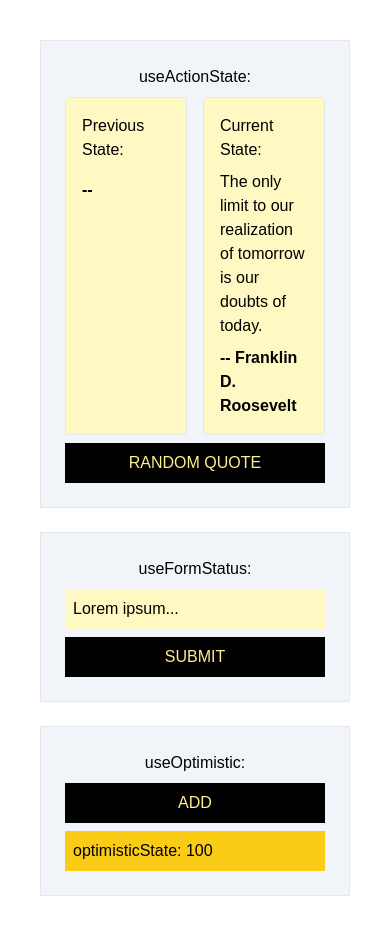
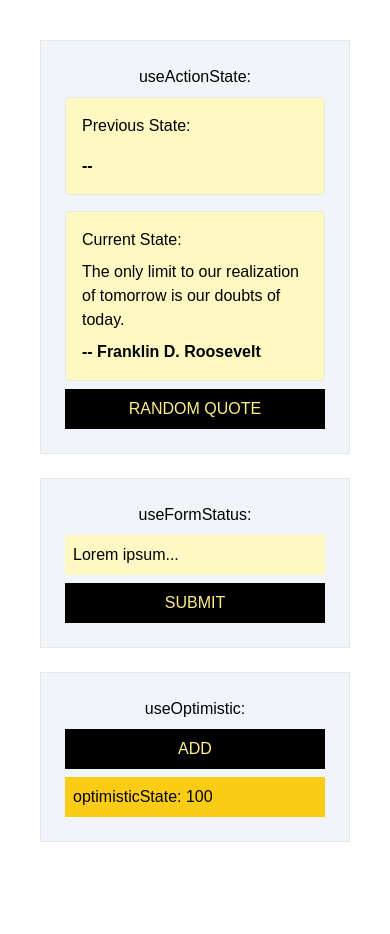
Before and after one commit to theckeler/playing-w-react-19-nextjs, a Next.js app: page / in a window 390 px wide. After the commit the page ends 882 px from the top, so only its background shows below. Built offline with nearby package versions, Linux system fonts and the light colour scheme.

Commit message:
add mobile

```diff
--- a/components/UseActionState.tsx
+++ b/components/UseActionState.tsx
@@ -69,7 +69,7 @@ export default function UseActionState() {
 		<div className="flex flex-col p-6 bg-slate-100 border gap-2 items-center w-full">
 			<h2>useActionState:</h2>
 			<form className="flex flex-col gap-2 w-full">
-				<ul className="grid grid-cols-2 gap-4 items-stretch min-h-[200px]">
+				<ul className="grid md:grid-cols-2 gap-4 items-stretch min-h-[200px]">
 					<li className="border bg-yellow-100 rounded p-4 flex gap-2 flex-col">
 						<span>Previous State:</span>
 						<span className="">{quote?.quotePrev?.quote}</span>
```
